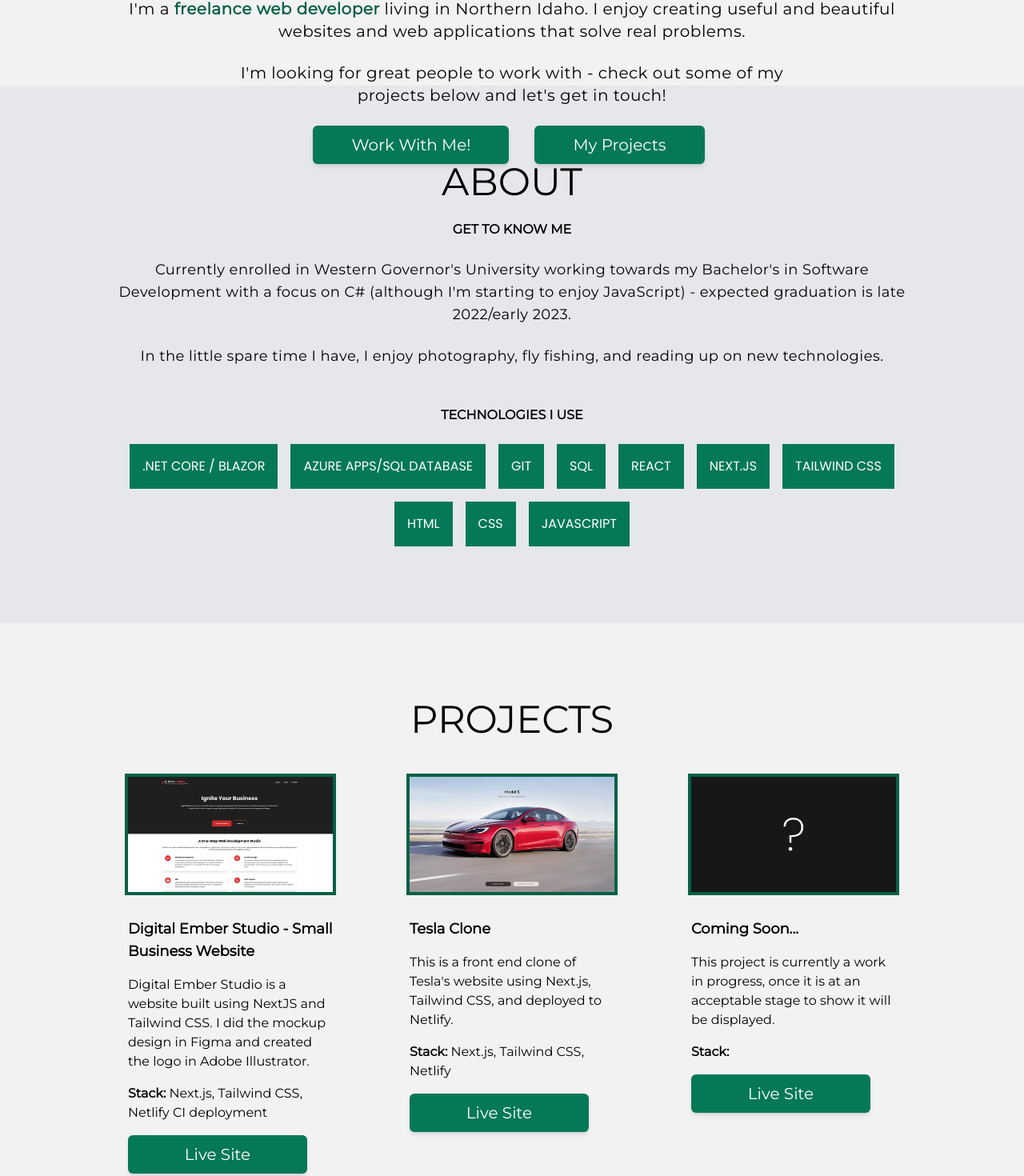
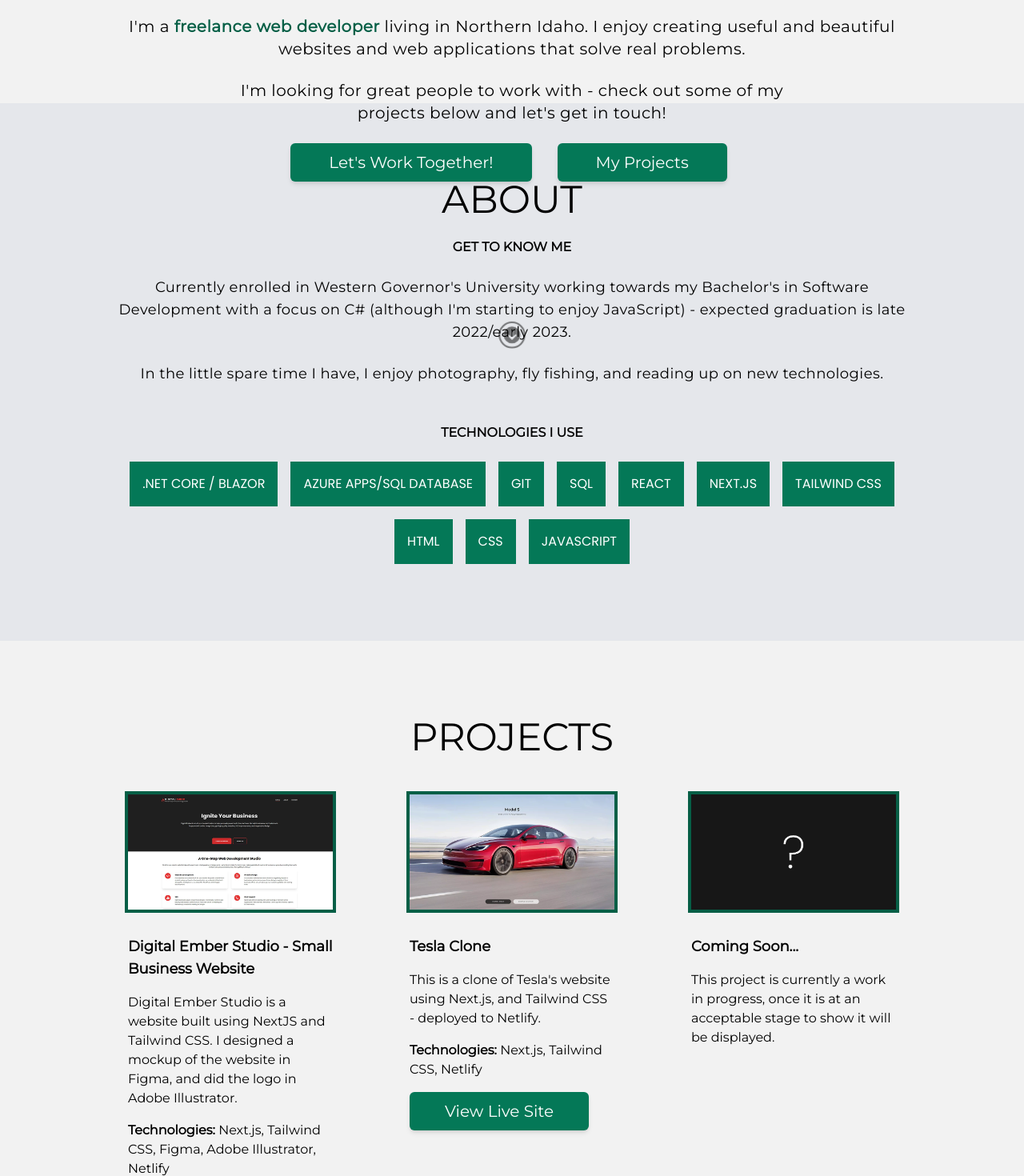
Before and after one commit to Blathe/personal-portfolio, a Next.js app: page / in a window 1280 px wide. Shown: the part 791-2261 px from the top of the page at 80% size. Built offline with nearby package versions, Linux system fonts and the light colour scheme.

Commit message:
updating hero section, link wording, and navbar wording

```diff
--- a/components/about.js
+++ b/components/about.js
@@ -1,9 +1,8 @@
-import Link from "next/link";
 import Tag from "../components/tag.js";
 
 const AboutSection = () => {
   return (
-    <div className="flex flex-col gap-6 py-24 px-8 xl:px-32 2xl:px-64 bg-gray-200 anim-fade-in dark:bg-slate-900 dark:text-white">
+    <div id="about" className="flex flex-col gap-6 py-24 px-8 xl:px-32 2xl:px-64 bg-gray-200 anim-fade-in dark:bg-slate-900 dark:text-white">
       <h1 className="mx-auto text-4xl md:text-5xl uppercase font-mons font-normal">
         About
       </h1>
--- a/components/contactSection.js
+++ b/components/contactSection.js
@@ -91,7 +91,7 @@ const ContactSection = () => {
   return (
     <div
       id="contact-section"
-      className="flex flex-col gap-6 pt-24 pb-24 bg-emerald-700 anim-fade-in dark:bg-slate-900 dark:text-white"
+      className="flex flex-col gap-6 py-24 bg-emerald-700 anim-fade-in dark:bg-slate-900 dark:text-white"
     >
       <h2 className="mx-auto text-4xl lg:text-5xl uppercase font-mons font-normal pb-12 text-white">
         LET&apos;S CONNECT
--- a/components/header.js
+++ b/components/header.js
@@ -21,6 +21,7 @@ const Header = () => {
           <h2 className="text-2xl font-bold uppercase font-mons tracking-widest">
             Scott Peters
           </h2>
+          <h4 className="text-md uppercase font-mons tracking-widest">Freelance Web Developer</h4>
         </div>
         <div>
           <ul className="hidden md:inline-flex items-center gap-2 md:gap-10">
--- a/components/heroSection.js
+++ b/components/heroSection.js
@@ -1,11 +1,15 @@
+import { FontAwesomeIcon } from "@fortawesome/react-fontawesome"; // Import the FontAwesomeIcon component
+import { faArrowCircleDown } from "@fortawesome/free-solid-svg-icons"; // import the icons you need
+
 const HeroSection = () => {
-  const scrollToProjects = (div) => {
+
+  const scrollToElement = (div, block) => {
     if (typeof window !== "undefined") {
       const element = document.getElementById(div);
       if (element != null) {
         element.scrollIntoView({
           behavior: "smooth",
-          block: "center",
+          block: block,
         });
       }
     }
@@ -42,18 +46,18 @@ const HeroSection = () => {
           <button
             aria-label="Hire Me"
             onClick={() => {
-              scrollToProjects("contact-section");
+              scrollToElement("contact-section", "center");
             }}
             className="shadow-md font-mons text-white bg-emerald-700 font-medium rounded-md text-xl px-10 md:px-12 py-2.5 text-center mr-2 hover:scale-105 hover:shadow-lg transition"
           >
-            Work With Me!
+            Let's Work Together!
           </button>
         </div>
         <div>
           <button
             aria-label="Projects"
             onClick={() => {
-              scrollToProjects("projects");
+              scrollToElement("projects", "center");
             }}
             className="shadow-md font-mons text-white bg-emerald-700 font-medium rounded-md text-xl px-10 md:px-12 py-2.5 text-center mr-2 hover:scale-105 hover:shadow-lg transition"
           >
@@ -61,6 +65,21 @@ const HeroSection = () => {
           </button>
         </div>
       </div>
+      <div id="scroll-to-about-button" className="mt-40">
+          <button
+            aria-label="Scroll to About section button"
+            onClick={() => {
+              scrollToElement("about", "start");
+            }}
+            className="scale-105"
+          >
+            <FontAwesomeIcon
+              className="animate-bounce transition duration-500 border border-2 dark:border-white border-black rounded-full p-1 opacity-50 hover:opacity-100"
+              icon={faArrowCircleDown}
+              size="lg"
+            />
+          </button>
+        </div>
     </div>
   );
 };
--- a/components/projectsSection.js
+++ b/components/projectsSection.js
@@ -5,9 +5,9 @@ const ProjectsSection = () => {
     <>
       <div
         id="projects"
-        className="flex flex-col gap-12 anim-fade-in pb-12 px-8 sm:px-12 xl:px-32 2xl:px-64 dark:text-white"
+        className="flex flex-col gap-12 anim-fade-in py-24 px-8 sm:px-12 xl:px-32 2xl:px-64 dark:text-white"
       >
-        <h1 className="mx-auto text-4xl md:text-5xl uppercase font-mons font-normal pt-24">
+        <h1 className="mx-auto text-4xl md:text-5xl uppercase font-mons font-normal">
           Projects
         </h1>
 
@@ -29,15 +29,14 @@ const ProjectsSection = () => {
                 </h1>
                 <p>
                   Digital Ember Studio is a website built using
-                  NextJS and Tailwind CSS. I did the mockup design in Figma and
-                  created the logo in Adobe Illustrator.
+                  NextJS and Tailwind CSS. I designed a mockup of the website in Figma, and did the logo in Adobe Illustrator.
                 </p>
                 <p>
-                  <span className="font-bold">Stack:</span> Next.js, Tailwind
-                  CSS, Netlify CI deployment
+                  <span className="font-bold">Technologies:</span> Next.js, Tailwind
+                  CSS, Figma, Adobe Illustrator, Netlify
                 </p>
                 <div className="text-center shadow-md font-mons text-white bg-emerald-700 font-medium rounded-md text-xl px-10 py-2.5 hover:scale-105 hover:shadow-lg transition w-56">
-                  <Link href="https://digitalemberstudio.com">Live Site</Link>
+                  <Link href="https://digitalemberstudio.com">View Live Site</Link>
                 </div>
               </div>
             </div>
@@ -56,13 +55,13 @@ const ProjectsSection = () => {
               <div className="mt-8 flex flex-col gap-4 font-mons">
                 <h1 className="text-lg font-bold">Tesla Clone</h1>
                 <p>
-                  This is a front end clone of Tesla&apos;s website using Next.js, Tailwind CSS, and deployed to Netlify.
+                  This is a clone of Tesla&apos;s website using Next.js, and Tailwind CSS - deployed to Netlify.
                 </p>
                 <p>
-                  <span className="font-bold">Stack:</span> Next.js, Tailwind CSS, Netlify
+                  <span className="font-bold">Technologies:</span> Next.js, Tailwind CSS, Netlify
                 </p>
                 <div className="text-center shadow-md font-mons text-white bg-emerald-700 font-medium rounded-md text-xl px-10 py-2.5 hover:scale-105 hover:shadow-lg transition w-56">
-                  <Link href="https://teslaclone123.netlify.app">Live Site</Link>
+                  <Link href="https://teslaclone123.netlify.app">View Live Site</Link>
                 </div>
               </div>
             </div>
@@ -83,12 +82,12 @@ const ProjectsSection = () => {
                 <p>
                   This project is currently a work in progress, once it is at an acceptable stage to show it will be displayed.
                 </p>
-                <p>
-                  <span className="font-bold">Stack:</span>{" "}
+                {/*<p>
+                  <span className="font-bold">Technologies:</span>{" "}
                 </p>
                 <div className="text-center shadow-md font-mons text-white bg-emerald-700 font-medium rounded-md text-xl px-10 py-2.5 hover:scale-105 hover:shadow-lg transition w-56">
-                  <Link href="https://digitalemberstudio.com">Live Site</Link>
-                </div>
+                  <Link href="https://digitalemberstudio.com">Coming Soon</Link>
+                </div>*/}
               </div>
             </div>
           </div>
```
